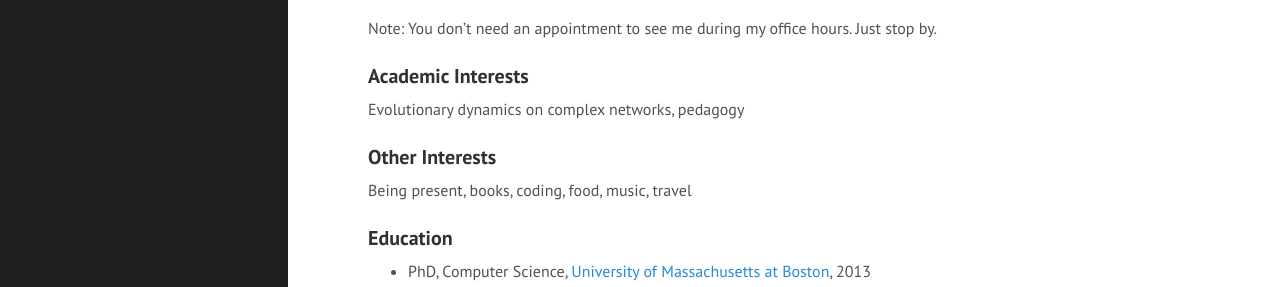
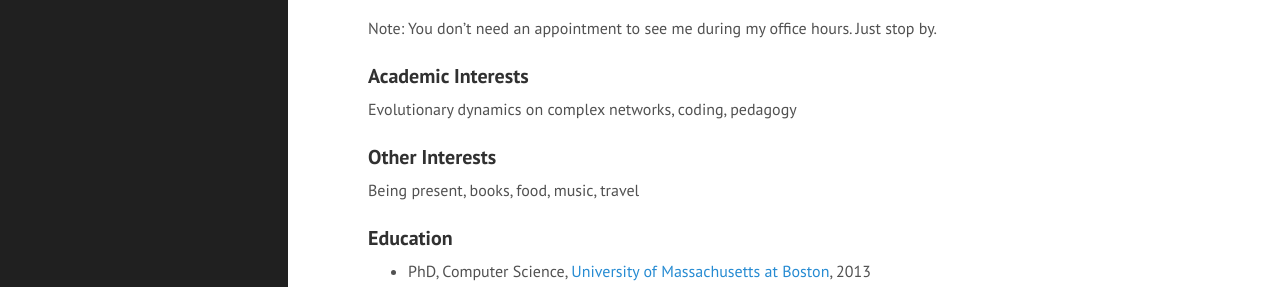
Before and after one commit to swamiiyer/swamiiyer.github.io, a Jekyll site: the page built from _pages/index.md, in a window 1280 px wide and 1384 px high. Shown: the part 523-810 px from the top of the window. Built offline with Jekyll 4.4.1, drawn with Linux system fonts in a browser that asks for light colours; nearby versions of some CDN libraries.

Commit message:
Minor update to interests

```diff
--- a/_pages/index.md
+++ b/_pages/index.md
@@ -27,11 +27,11 @@ Note: You don't need an appointment to see me during my office hours. Just stop
 
 ### Academic Interests
 
-Evolutionary dynamics on complex networks, pedagogy
+Evolutionary dynamics on complex networks, coding, pedagogy
 
 ### Other Interests
 
-Being present, books, coding, food, music, travel
+Being present, books, food, music, travel
 
 ### Education
 
```
